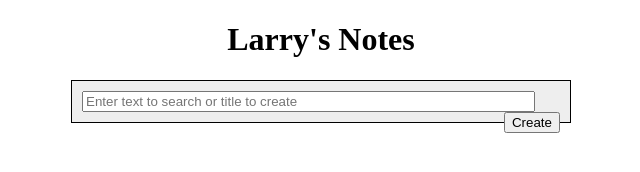
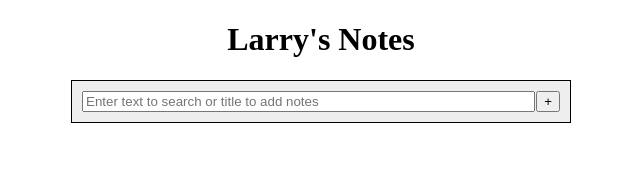
Before and after one commit to cailiangsheng/js-notes, a website: page src/notes.html in a window 1280 px wide. Shown: the whole page, without its empty margins (319-959 px from the left). Drawn offline with nearby package versions, Linux system fonts and the light colour scheme.

Commit message:
update view

```diff
--- a/src/notes.html
+++ b/src/notes.html
@@ -15,14 +15,14 @@
         <h1>{{ title }}</h1>
         <ul class="note-list">
             <li class="note-item note-header">
-                <input type="text" placeholder="Enter text to search or title to create" class="note-input" ng-model="inputText" ng-change="fetchNotes()">
-                <input type="button" value="Create" class="note-create-button" ng-click="createNote()">
+                <input type="text" placeholder="Enter text to search or title to add notes" class="note-input" ng-model="inputText" ng-change="fetchNotes()">
+                <input type="button" value="+" class="note-create-button" ng-click="createNote()">
             </li>
             <li class="note-item" ng-repeat="note in notes">
                 <span class="note-title-text">{{ note.title }}</span>
                 <input type="text" ng-model="note.title" class="note-title-edit" placeholder="Note title" ng-change="saveNote(note)">
                 <span class="note-datetime-text">{{ note.datetime }}</span>
-                <input type="button" value="Delete" class="note-delete-button" ng-click="deleteNote(note)">
+                <input type="button" value="x" class="note-delete-button" ng-click="deleteNote(note)">
 
                 <span class="note-content-text">{{ note.content }}</span>
                 <textarea class="note-content-edit" placeholder="Note content" ng-model="note.content" ng-change="saveNote(note)"></textarea>
```
